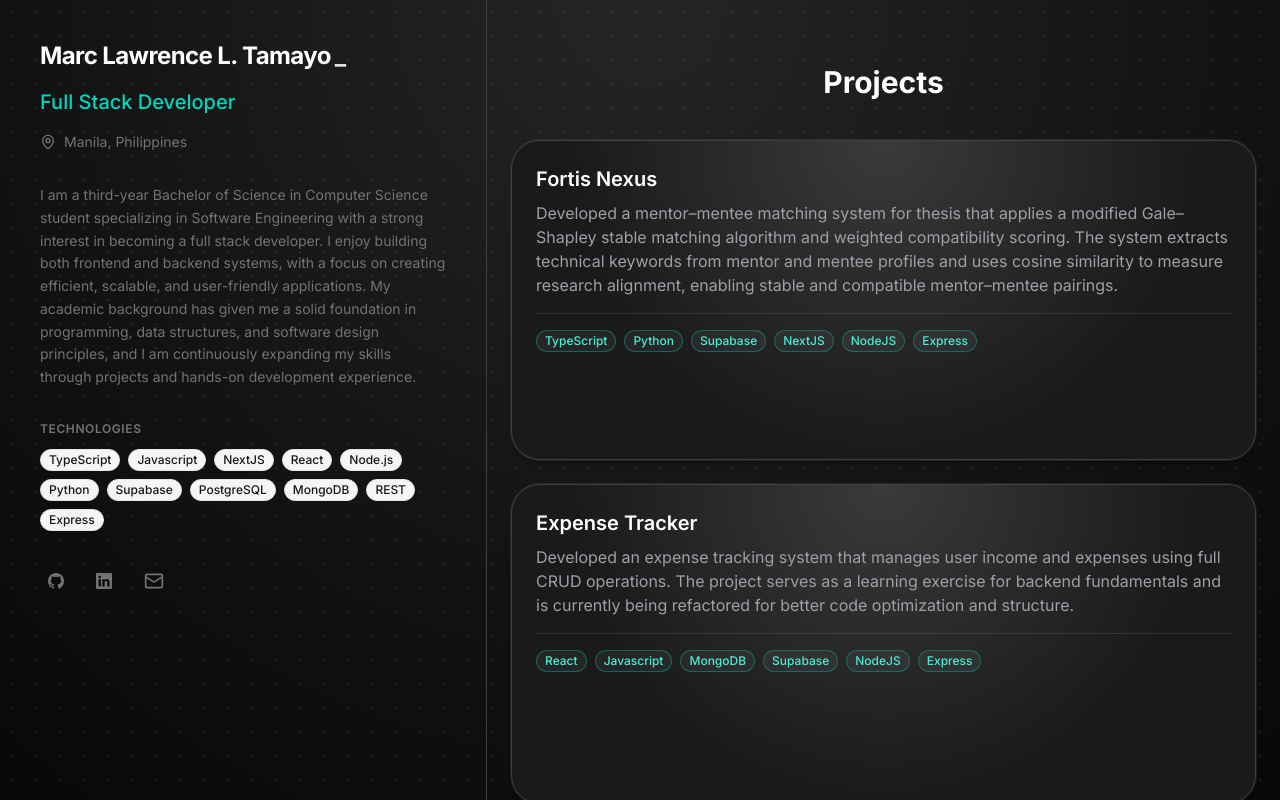
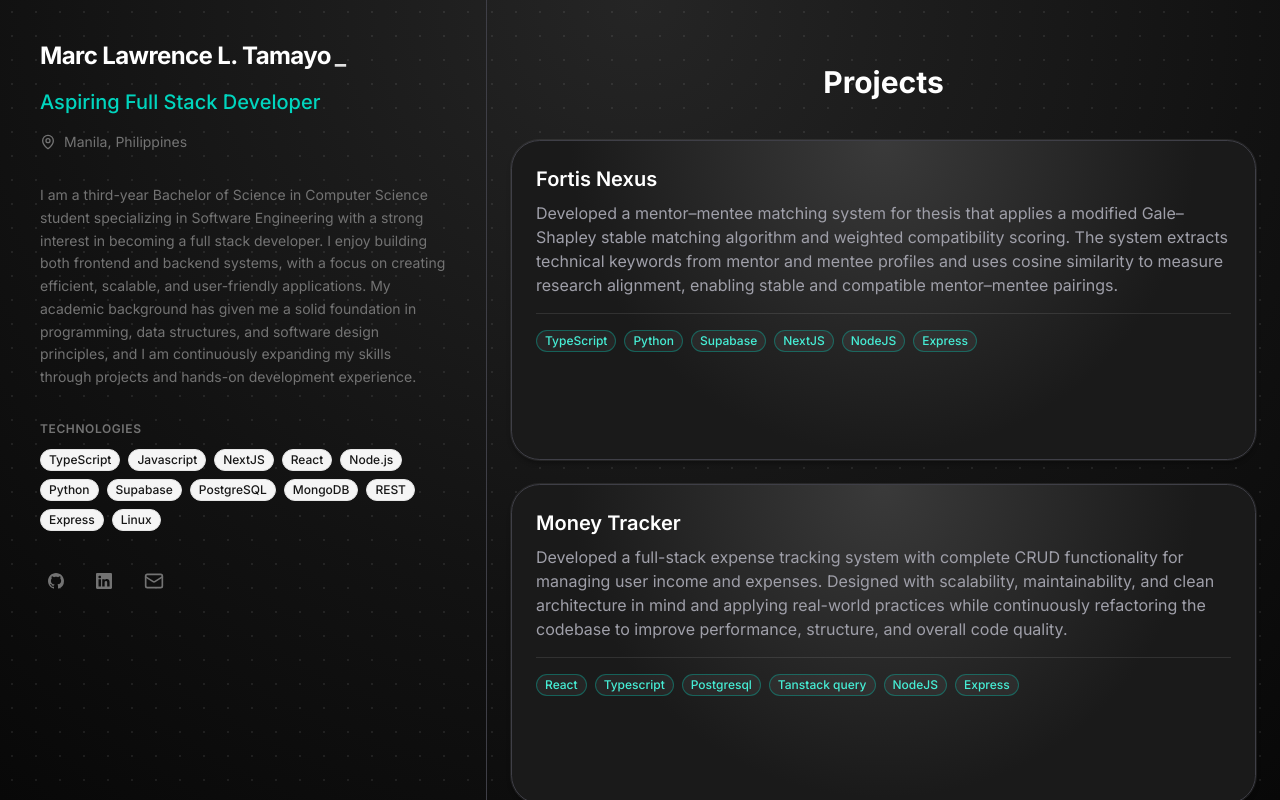
Before and after one commit to ieqisg/Portfolio, a Next.js app: page / in a window 1280 px wide. Shown: the top 800 px of the page. Built offline with nearby package versions, Linux system fonts and the light colour scheme.

Commit message:
Fixed a bunch of stuff

```diff
--- a/app/pages/About.tsx
+++ b/app/pages/About.tsx
@@ -23,7 +23,7 @@ export default function About() {
             loop={false}
           />
           <p className="text-base md:text-lg lg:text-xl text-teal-400 font-medium">
-            Full Stack Developer           </p>
+            Aspiring Full Stack Developer           </p>
           <div className="flex items-center gap-2 text-sm text-muted-foreground">
             <MapPin className="w-4 h-4" />
             <span>Manila, Philippines</span>
--- a/datas/ProjectsData.tsx
+++ b/datas/ProjectsData.tsx
@@ -8,12 +8,12 @@ export const projectsData = [
     githubRepo: "https://github.com/ieqisg/fortis-nexus"
   },
   {
-    title: "Expense Tracker",
-    description: "Developed an expense tracking system that manages user income and expenses using full CRUD operations. The project serves as a learning exercise for backend fundamentals and is currently being refactored for better code optimization and structure.",
-    stack: ["React", "Javascript", "MongoDB", "Supabase", "NodeJS", "Express"],
-    content: "Expense Tracker is a web-based financial tracker that tracks monthly Income and expenses. This project serves as a training ground for CRUD operations, optimizing, refactoring and implementation of other technologies and frameworks that real systems use.",
+    title: "Money Tracker",
+    description: "Developed a full-stack expense tracking system with complete CRUD functionality for managing user income and expenses. Designed with scalability, maintainability, and clean architecture in mind and applying real-world practices while continuously refactoring the codebase to improve performance, structure, and overall code quality.",
+    stack: ["React", "Typescript", "Postgresql", "Tanstack query", "NodeJS", "Express"],
+    content: "Expense Tracker is a web-based financial tracking application designed to manage monthly income and expenses. It serves as a practical learning project for exploring full-stack development, CRUD operations, code optimization, refactoring, and real-world technologies and frameworks. Planned improvements include AI-powered receipt data extraction and migrating the backend from Express.js to Java Spring Boot.",
     website: "",
-    githubRepo: "https://github.com/ieqisg/expense-tracker"
+    githubRepo: "https://github.com/ieqisg/money-tracker"
   },
   {
     title: "Scheduler",
--- a/datas/TechnologiesData.tsx
+++ b/datas/TechnologiesData.tsx
@@ -1,5 +1,5 @@
 export const TechnologiesData =
   [
     "TypeScript", "Javascript", "NextJS", "React", "Node.js", "Python",
-    "Supabase", "PostgreSQL", "MongoDB", "REST", "Express"
+    "Supabase", "PostgreSQL", "MongoDB", "REST", "Express", "Linux",
   ]
```
